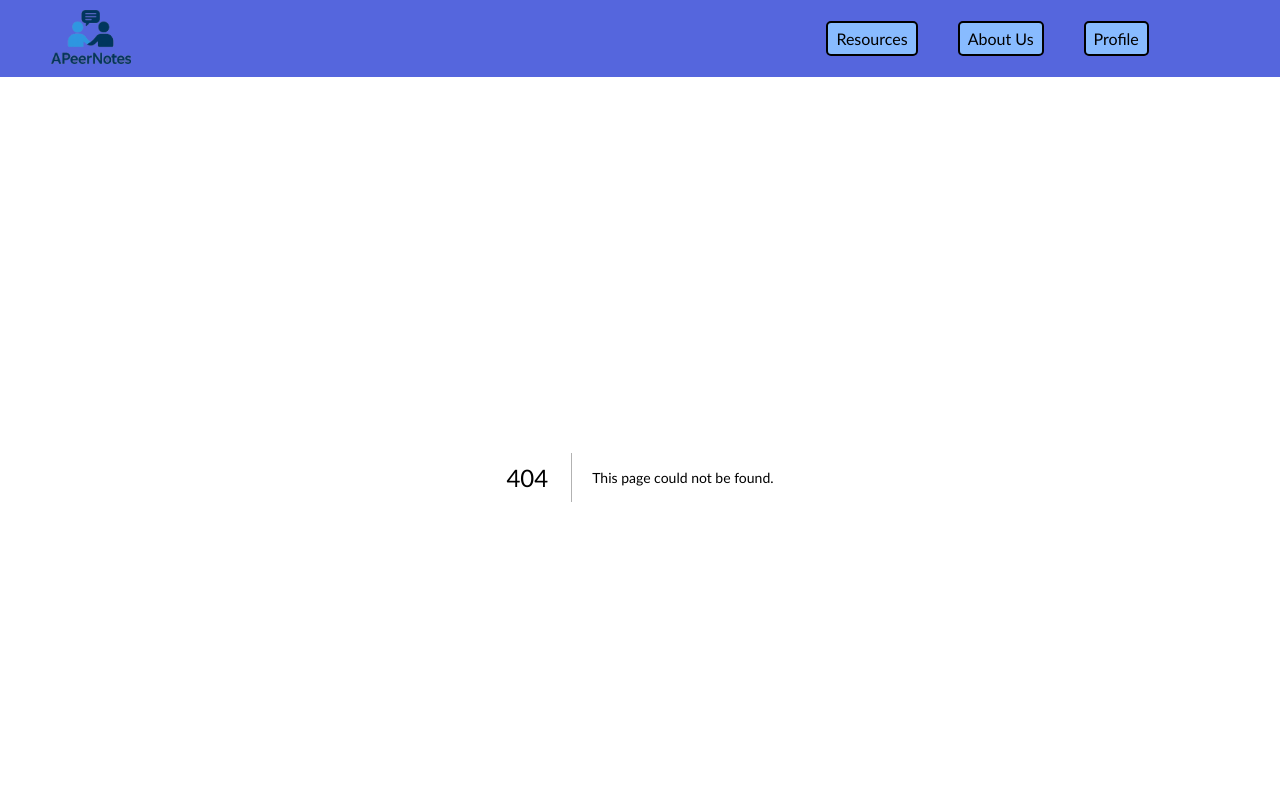
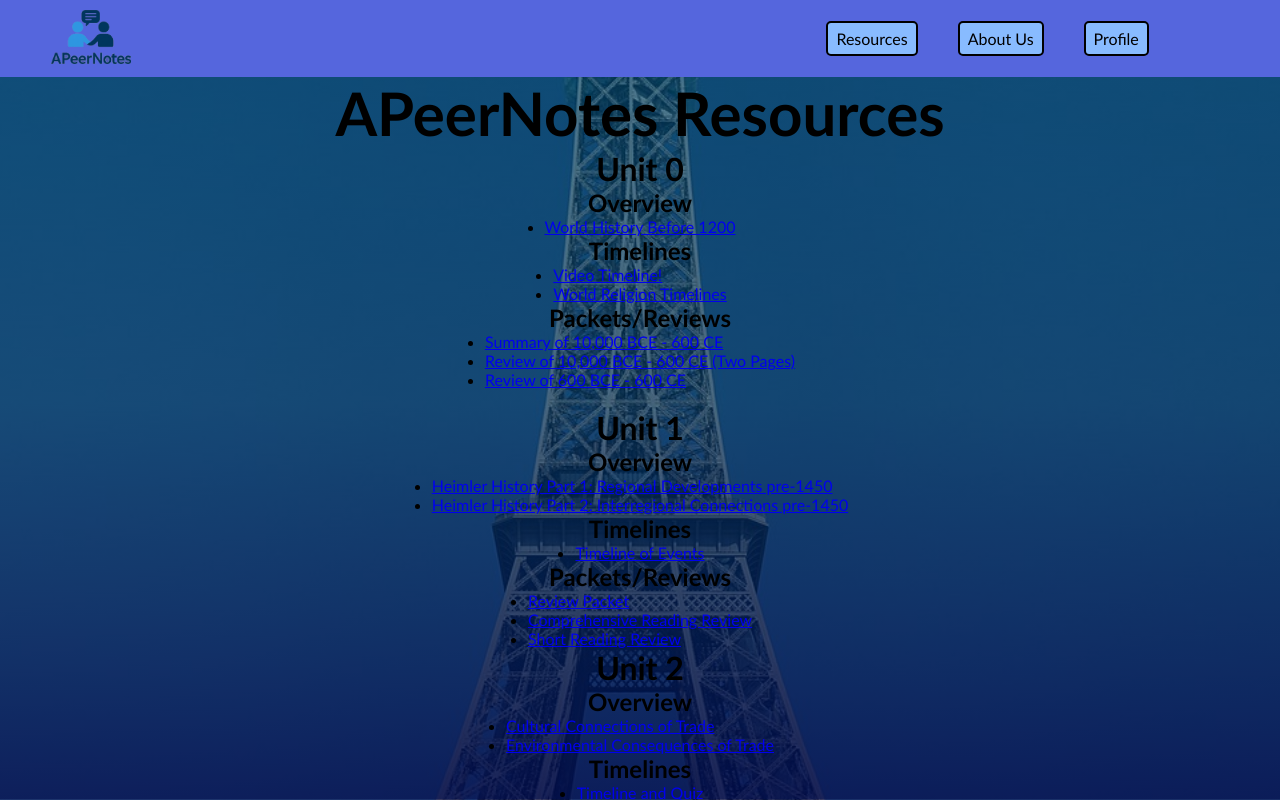
Before and after one commit to Rumi-Islam/FBLA-Project-Website-Design-History-101, a Next.js app in the folder apeernotes/: page /officialresources in a window 1280 px wide. Before the commit this address had no page. Built offline with nearby package versions, Linux system fonts and the light colour scheme.

Commit message:
seeeing broken code

```diff
--- a/apeernotes/src/app/layout.js
+++ b/apeernotes/src/app/layout.js
@@ -25,7 +25,7 @@ export default function RootLayout({ children }) {
                 {isOpen && (
                   <div className="dropdown-menu">
                     <Link href="/studentresources" className="dropdown-item">Student Resources</Link>
-                    <Link href="/resources" className="dropdown-item">Official Resources</Link>
+                    <Link href="/officialresources" className="dropdown-item">Official Resources</Link>
                   </div>
                 )}
               </li>
--- /dev/null
+++ b/apeernotes/src/app/officialresources/page.js
@@ -0,0 +1,96 @@
+export default function ResourcesPage() {
+  return (
+    <div className="body" id="resourcesbody">
+      <h1 style={{ textAlign: "center", fontSize: "60px" }}>APeerNotes Resources</h1>
+
+      {/* Unit 0 */}
+      <h1>Unit 0</h1>
+      <h2>Overview</h2>
+      <ul>
+        <li><a href="https://www.youtube.com/watch?v=MuM4WdjeN1E" target="_blank" rel="noopener noreferrer">World History Before 1200</a></li>
+      </ul>
+
+      <h2>Timelines</h2>
+      <ul>
+        <li><a href="https://www.youtube.com/watch?v=CZKXsUPvEmc" target="_blank">Video Timeline!</a></li>
+        <li><a href="https://wp-media.patheos.com/blogs/worldreligions/files/2014/08/timeline-of-world-religion3.jpg" target="_blank">World Religion Timelines</a></li>
+      </ul>
+
+      <h2>Packets/Reviews</h2>
+      <ul>
+        <li><a href="https://www.teacheroz.com/CramPer1-2to600ce.pdf">Summary of 10,000 BCE - 600 CE</a></li>
+        <li><a href="https://www.teacheroz.com/Per1-2Review.pdf">Review of 10,000 BCE - 600 CE (Two Pages)</a></li>
+        <li><a href="https://kazanashistory.weebly.com/uploads/1/3/9/7/13977079/unit_2_study_guide_from_another_teacher_.pdf">Review of 600 BCE - 600 CE</a></li>
+      </ul>
+
+      <br />
+
+      {/* Unit 1 */}
+      <h1>Unit 1</h1>
+      <h2>Overview</h2>
+      <ul>
+        <li><a href="https://www.youtube.com/watch?v=xDkPq5KcbS4&t=386s">Heimler History Part 1: Regional Developments pre-1450</a></li>
+        <li><a href="https://www.youtube.com/watch?v=TPQQnXFsUmU">Heimler History Part 2: Interregional Connections pre-1450</a></li>
+      </ul>
+
+      <h2>Timelines</h2>
+      <ul>
+        <li><a href="https://kazanashistory.weebly.com/uploads/1/3/9/7/13977079/600-1450_timeline_and_list_of_themes.pdf">Timeline of Events</a></li>
+      </ul>
+
+      <h2>Packets/Reviews</h2>
+      <ul>
+        <li><a href="https://www.teacheroz.com/CramPer3to1450.pdf">Review Packet</a></li>
+        <li><a href="https://drive.google.com/file/d/1x2VoOFuZqcSrMqUm3ov0mDujNRZ9EPwe/view">Comprehensive Reading Review</a></li>
+        <li><a href="https://kazanashistory.weebly.com/uploads/1/3/9/7/13977079/crash_course_review_1200-1450.pdf">Short Reading Review</a></li>
+      </ul>
+
+      {/* Unit 2 */}
+      <h1>Unit 2</h1>
+      <h2>Overview</h2>
+      <ul>
+        <li><a href="https://www.youtube.com/watch?v=buccc2fFw4U&list=PLEHRHjICEfDVlP4J7Zn1_LFTm_-8bkxpN&index=12">Cultural Connections of Trade</a></li>
+        <li><a href="https://www.youtube.com/watch?v=lpIoR2slFuE&list=PLEHRHjICEfDVlP4J7Zn1_LFTm_-8bkxpN&index=3">Environmental Consequences of Trade</a></li>
+      </ul>
+
+      <h2>Timelines</h2>
+      <ul>
+        <li><a href="https://www.youtube.com/watch?v=11Gg1h0TJ_I">Timeline and Quiz</a></li>
+      </ul>
+
+      <h2>Packets/Reviews</h2>
+      <ul>
+        <li><a href="https://www.youtube.com/watch?v=vfe-eNq-Qyg">Silk Road Video Review</a></li>
+        <li><a href="https://www.youtube.com/watch?v=a6XtBLDmPA0&list=PLBDA2E52FB1EF80C9&index=18">Indian Ocean Trade Review</a></li>
+        <li><a href="https://www.youtube.com/watch?v=hnY6HY8LXQE">Commerce and Culture Review</a></li>
+      </ul>
+
+      <br />
+
+      {/* Unit 3 */}
+      <h1>Unit 3</h1>
+      <h2>Overview</h2>
+      <ul>
+        <li><a href="https://www.heimlerhistory.com">Heimler History: Land Based Empires Overview</a></li>
+      </ul>
+
+      <h2>Timelines</h2>
+      <ul>
+        <li><a href="https://kazanashistory.weebly.com/uploads/1/3/9/7/13977079/1450-1750__timeline.pdf">Timeline of Empires</a></li>
+      </ul>
+
+      <h2>Packets/Reviews</h2>
+      <ul>
+        <li><a href="https://www.youtube.com/watch?v=jqMQMUKEc3c">Land Based Empire Review</a></li>
+        <li><a href="https://www.youtube.com/watch?v=CbJbNIH7ZKg">Video Review of Land Based Empires</a></li>
+        <li><a href="https://kazanashistory.weebly.com/uploads/1/3/9/7/13977079/sample_review_reading_2_for_the_early_modern_era_-_crash_course_excerpt.pdf">Review Reading & Packet</a></li>
+      </ul>
+
+      <h1>Practice Quizzes & Tests</h1>
+      <h2>Practice Exams</h2>
+      <ul>
+        <li><a href="https://secure-media.collegeboard.org/digitalServices/pdf/ap/ap-world-history-ced-practice-exam.pdf">AP World Practice Exam with an Answer Key</a></li>
+      </ul>
+    </div>
+  );
+}
```
